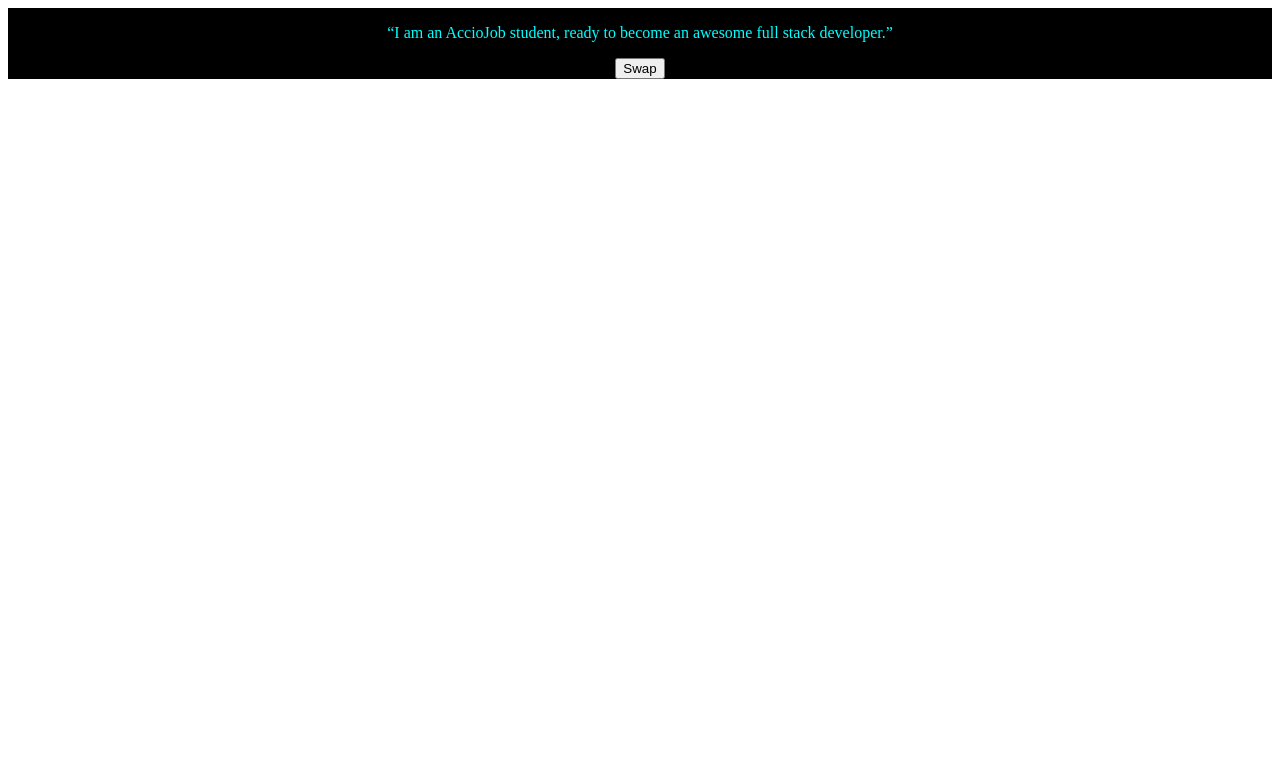
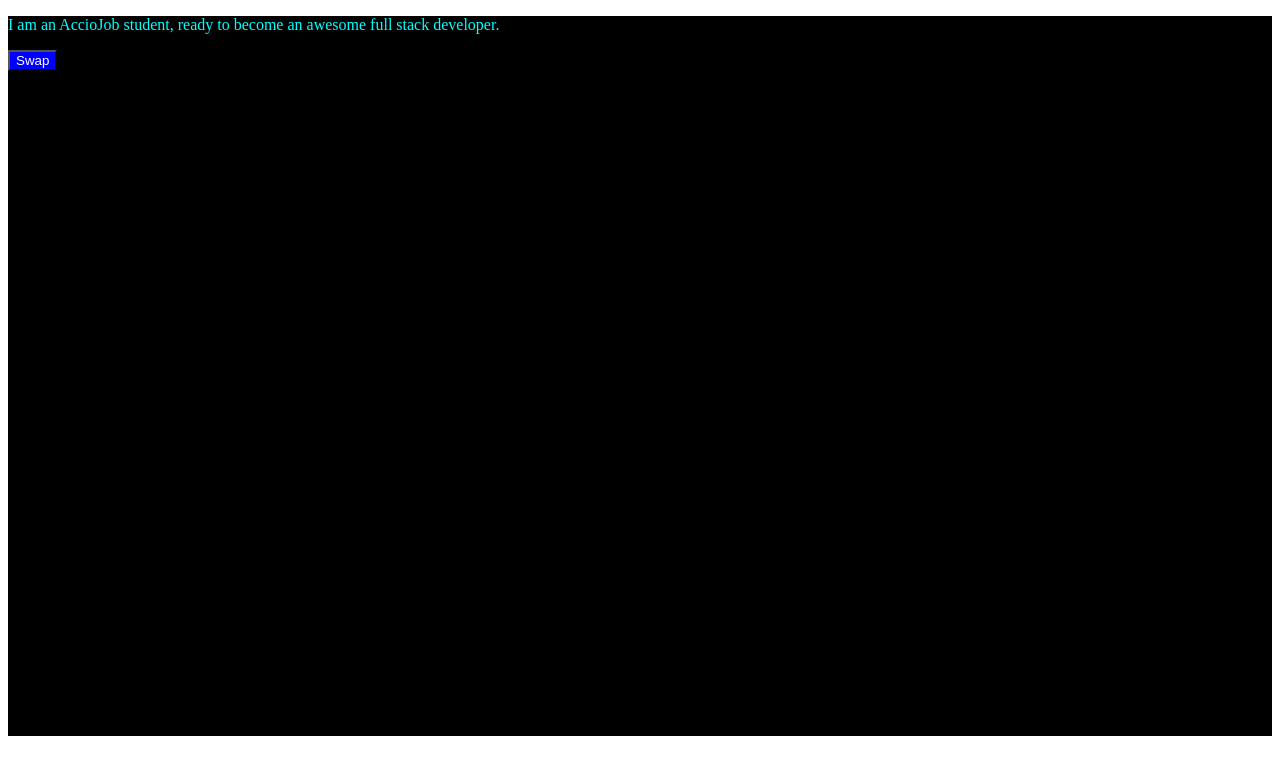
Before and after one commit to acciojob/dark-theme-tanzil7786, a website: page main.html in a window 1280 px wide. Both pictures are taken after a click on the button "Swap". Drawn offline with Linux system fonts and the light colour scheme.

Commit message:
created a submission

```diff
--- a/main.html
+++ b/main.html
@@ -7,10 +7,14 @@
     <link rel="stylesheet" href="styles.css">
   </head>
   <body>
-    <main id="app" class="day">
+    <main>
       <!-- html markup here -->
-		<p id="ptag" >“I am an AccioJob student, ready to become an awesome full stack developer.”</p>
-			<button id="swap" class="button_day">Swap</button>
+		<div id="app" class="day">
+      <p id="ptag">
+        I am an AccioJob student, ready to become an awesome full stack developer.
+      </p>
+      <button id="swap" class="button_day">Swap</button>
+			</div>
     </main>
     <script src="./script.js"></script>
   </body>
--- a/script.js
+++ b/script.js
@@ -1,6 +1,7 @@
 //your code here
+let btn = document.getElementById("swap");
 let main = document.getElementById("app");
-let swap = document.getElementById("swap");
-swap.addEventListener("click" , function(){
-	main.style.backgroundColor="black";
+btn.addEventListener("click" , function(){
+	btn.className = "button_night";
+	main.className="night";
 })
--- a/styles.css
+++ b/styles.css
@@ -1,8 +1,18 @@
-.day{
-	display:flex;
-	align-items:center;
-	justify-content:center;
-	flex-direction:column;
+#app{
+  height:90vh;
+}
+.night{
+  background-color: black;
+  color:white;
+}
+
+#swap{
+  outline:0;
+}
+
+.button_night{
+  background-color:blue;
+  color:white;
 }
 p{
 	color:aqua;
```
